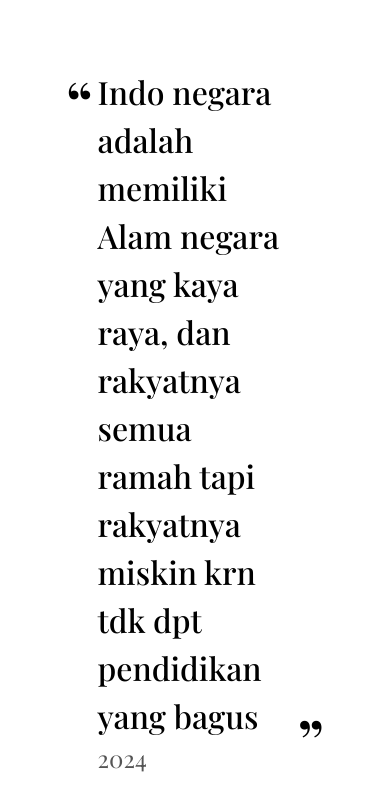
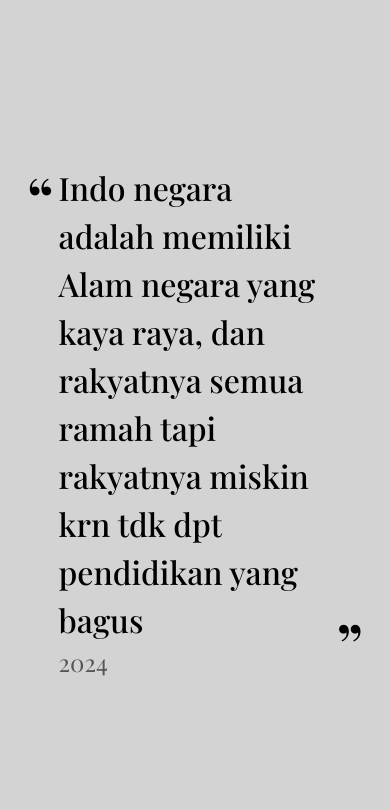
Before and after one commit to ktandun/katakata-bijak-bunda.com, a website: page index.html in a window 390 px wide. Drawn offline with nearby package versions, Linux system fonts and the light colour scheme; a web font is replaced by a local one.

Commit message:
try fix mobile layout

```diff
--- a/style.css
+++ b/style.css
@@ -63,6 +63,7 @@ body {
 
 body > div {
   height: 100vh;
+  background-color: lightgrey;
   display: flex;
   align-items: center;
   justify-content: center;
@@ -75,7 +76,7 @@ body > div {
 }
 
 .quote {
-  max-width: min(50%, 30rem);
+  max-width: min(70%, 30rem);
   position: relative;
 }
 
```
